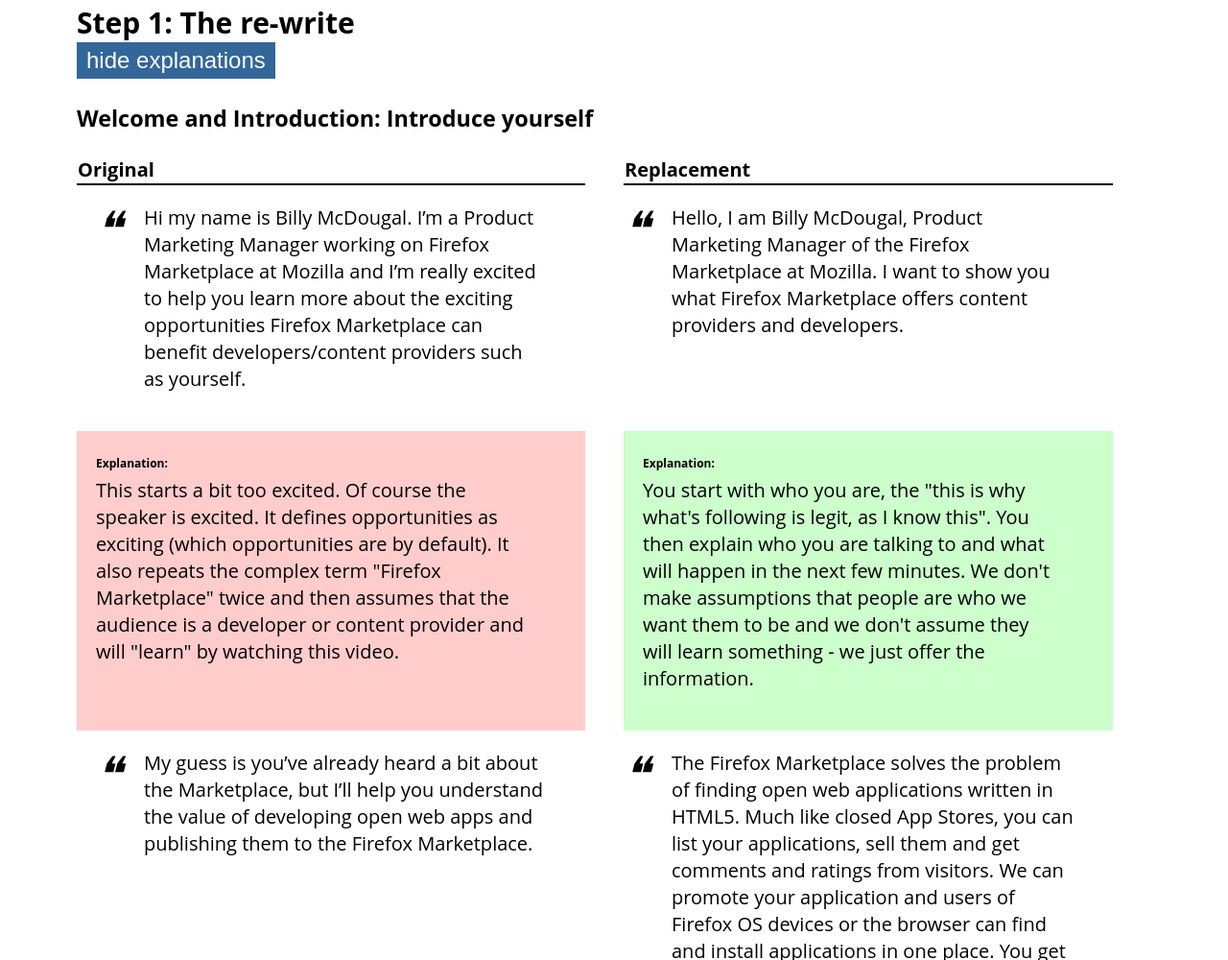
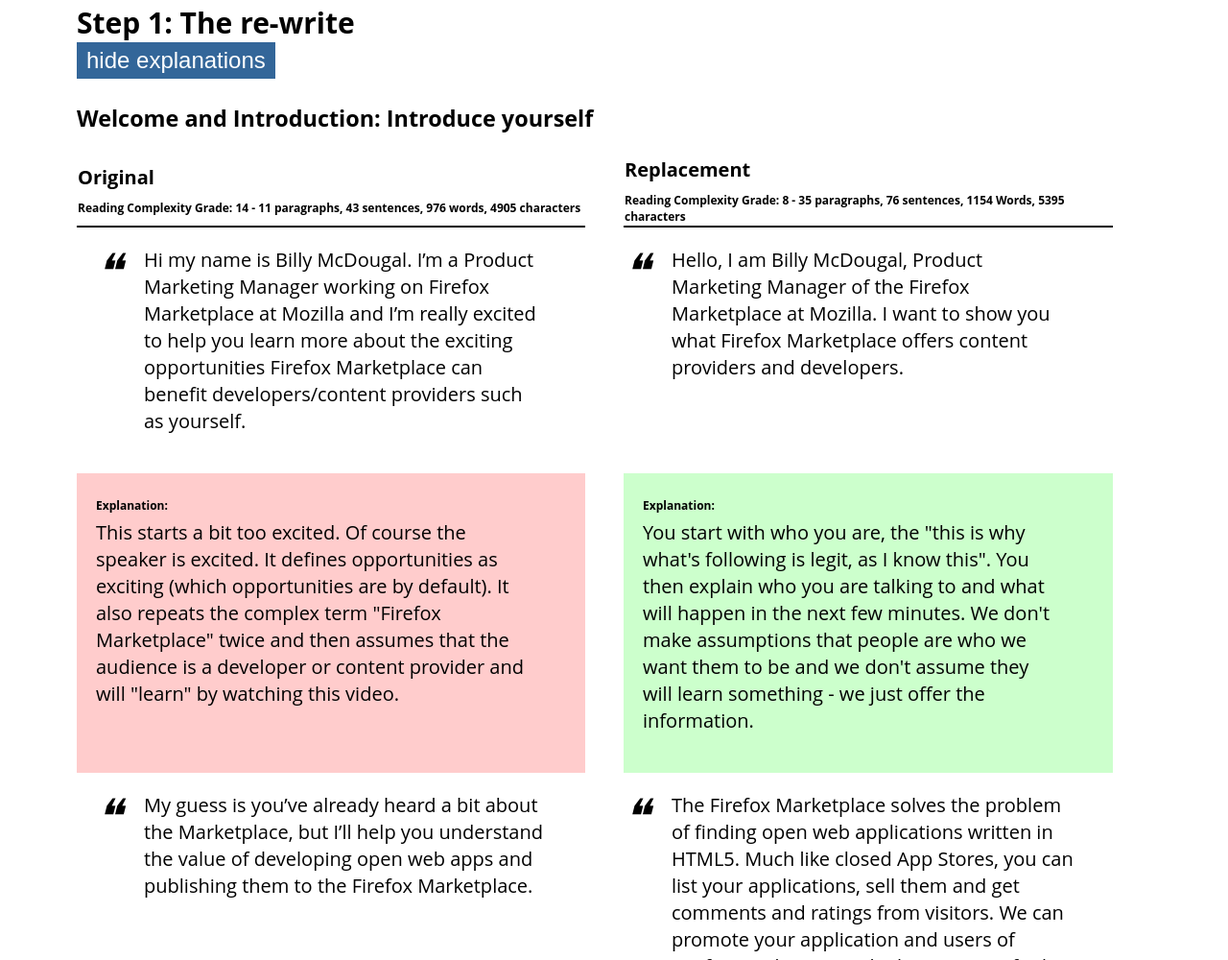
Before and after one commit to codepo8/marketing-translation, a plain HTML site: page index.html in a window 1280 px wide. Shown: the part 869-1869 px from the top of the page at 96% size. Drawn offline with Linux system fonts and the light colour scheme.

Commit message:
added stats

```diff
--- a/index.html
+++ b/index.html
@@ -78,6 +78,11 @@
   		font-size: 24px;
   		padding: 5px 10px;
   	}
+  	th span {
+  		display: block;
+  		font-size: 12px;
+  		margin-top: 10px;
+  	}
   </style>
 </head>
 <body>
@@ -99,8 +104,12 @@
 <table>
 	<thead>
 		<tr>
-			<th>Original</th>
-			<th>Replacement</th>
+			<th>Original
+				<span>Reading Complexity Grade: 14 - 11 paragraphs, 43 sentences, 976 words, 4905 characters</span>
+			</th>
+			<th>Replacement
+				<span>Reading Complexity Grade: 8 - 35 paragraphs, 76 sentences, 1154 Words, 5395 characters</span>
+			</th>
 		</tr>
 	</thead>
 	<tbody>
```
